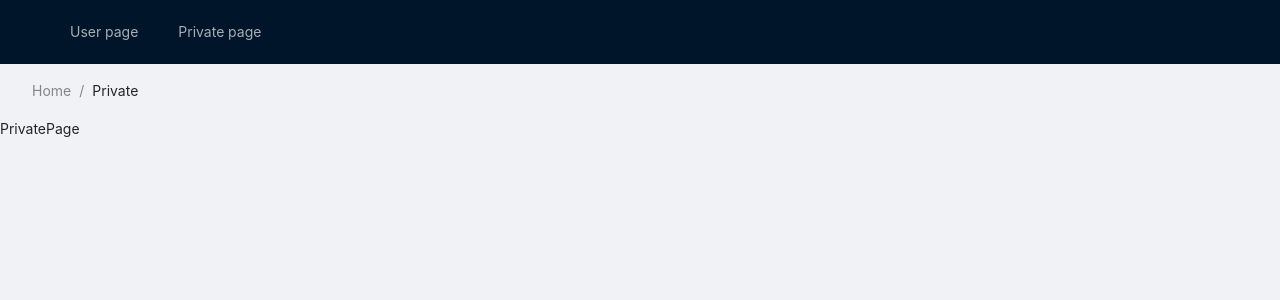
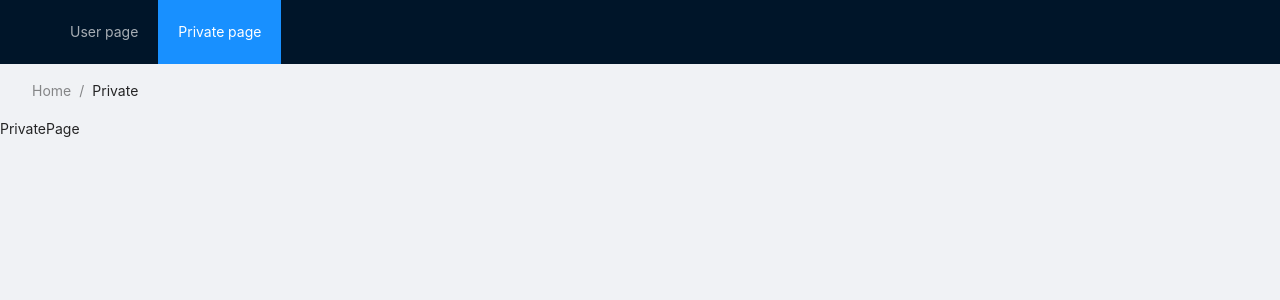
Before and after one commit to parzhitsky/ant-design-try, a React (Create React App) app in the folder client/: page /private in a window 1280 px wide. Shown: the top 300 px of the page. Built offline with nearby package versions, Linux system fonts and the light colour scheme.

Commit message:
Fix navigation item autoselect

```diff
--- a/client/src/components/navigation.tsx
+++ b/client/src/components/navigation.tsx
@@ -1,15 +1,28 @@
-import { Link } from "react-router-dom";
+import { Link, useLocation } from "react-router-dom";
 import { Menu } from "antd";
 
+/** @private */
+const items = [
+	{
+		path: "/user",
+		label: "User page",
+	},
+	{
+		path: "/private",
+		label: "Private page",
+	},
+] as const;
+
 export default function Navigation() {
+	const { pathname } = useLocation<{}>();
+
 	return (
-		<Menu theme="dark" mode="horizontal">
-			<Menu.Item>
-				<Link to="/user">User page</Link>
-			</Menu.Item>
-			<Menu.Item>
-				<Link to="/private">Private page</Link>
-			</Menu.Item>
+		<Menu theme="dark" mode="horizontal" selectedKeys={[pathname]}>
+			{items.map((item) => (
+				<Menu.Item key={item.path}>
+					<Link to={item.path}>{item.label}</Link>
+				</Menu.Item>
+			))}
 		</Menu>
 	);
 }
```
